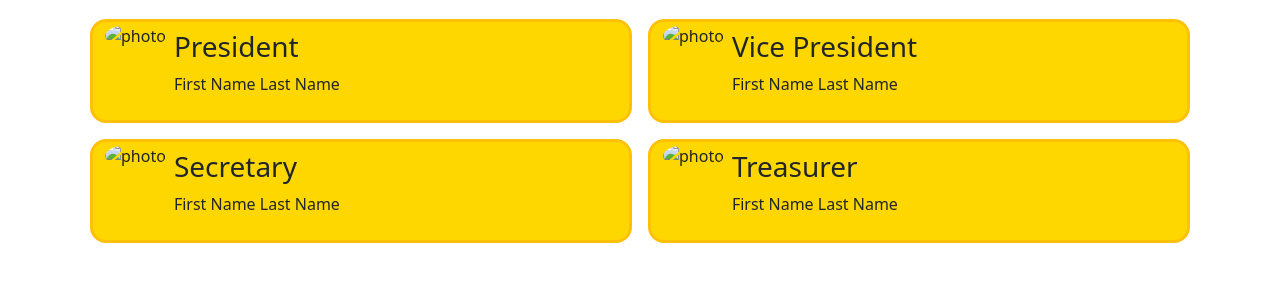
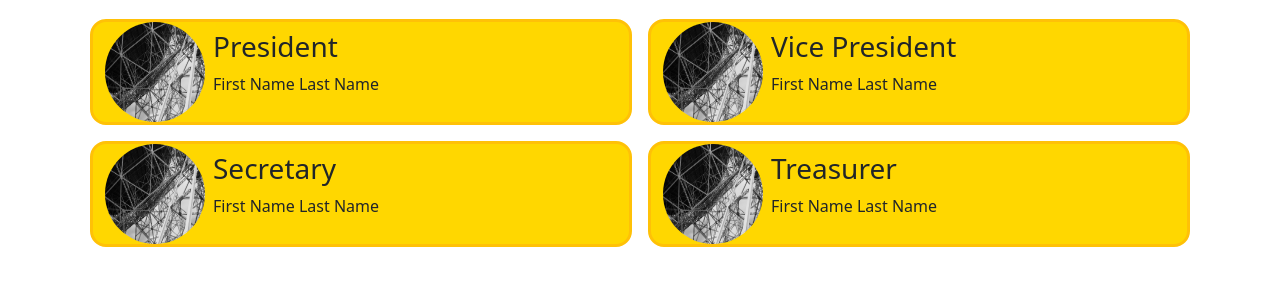
Before and after one commit to FrancisHannah/websiteforleoclub, a plain HTML site: page meettheofficers.html in a window 1280 px wide. Shown: the part 235-520 px from the top of the page. Drawn offline with nearby package versions, Linux system fonts and the light colour scheme.

Commit message:
Update meettheofficers.html

```diff
--- a/meettheofficers.html
+++ b/meettheofficers.html
@@ -51,7 +51,7 @@
         <div class="row">
             <div class="col m-2 d-flex justify-content-center border border-warning border-3 rounded-4" style="background-color:#FFD700;">
                 <div>
-                  <img src="./pics/construction.jpg" alt="photo">
+                  <img src="./construction.jpg" alt="photo">
                 </div>
                 <div class="col m-2">
                   <div class="row">
@@ -64,7 +64,7 @@
             </div>
             <div class="col m-2 d-flex justify-content-center border border-warning border-3 rounded-4" style="background-color:#FFD700;">
                 <div>
-                  <img src="./pics/construction.jpg" alt="photo">
+                  <img src="./construction.jpg" alt="photo">
                 </div>
 
                 <div class="col m-2">
@@ -81,7 +81,7 @@
         <div class="row">
             <div class="col m-2 d-flex justify-content-center border border-warning border-3 rounded-4" style="background-color:#FFD700;">
               <div>
-                <img src="./pics/construction.jpg" alt="photo">
+                <img src="./construction.jpg" alt="photo">
               </div>
               <div class="col m-2">
                 <div class="row">
@@ -95,7 +95,7 @@
 
             <div class="col m-2 d-flex justify-content-center border border-warning border-3 rounded-4" style="background-color:#FFD700;">
               <div>
-                <img src="./pics/construction.jpg" alt="photo">
+                <img src="./construction.jpg" alt="photo">
               </div>
               <div class="col m-2">
                 <div class="row">
```
